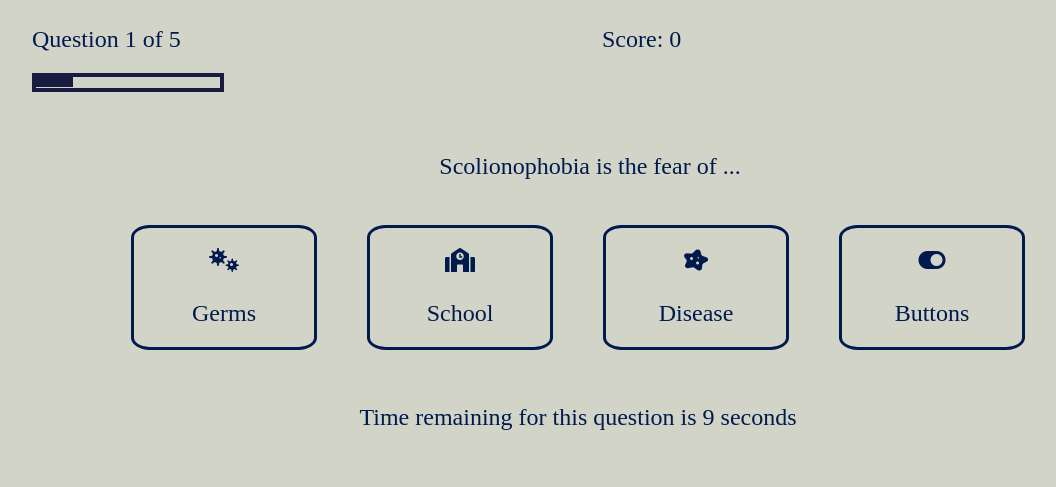
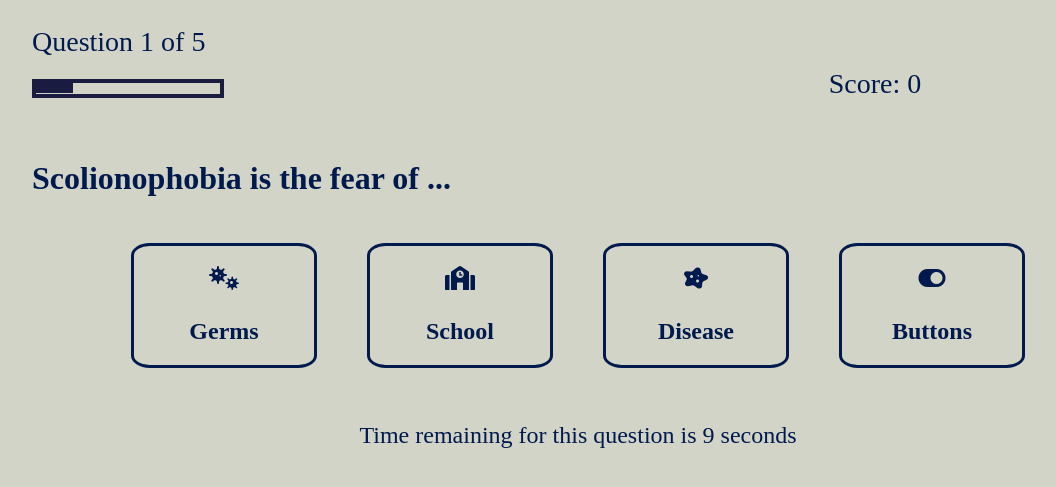
Before and after one commit to ConacBreslin/Face-your-fears, a plain HTML site: page quiz.html in a window 1280 px wide. Both pictures are taken after typing "5" into the empty fields and a click on the button "Go!". Shown: the part 123-610 px from the top of the page, without its empty margins (50-1106 px from the left). Drawn offline with nearby package versions, Linux system fonts and the light colour scheme; a web font is replaced by a local one.

Commit message:
Style and layout of hud area

```diff
--- a/assets/css/style.css
+++ b/assets/css/style.css
@@ -45,11 +45,12 @@ ol {
     border: 2px solid #1a1b41;
 }
 
-.option{
+.option {
         border: 3px solid #001a4d;
         border-radius: 10%;
         margin: 25px;
         padding-top: 15px;
+        font-weight: 800;
 }
 
 .correct {
@@ -58,6 +59,14 @@ ol {
 
 .incorrect {
     background-color: red;
+}
+
+#hudQuestion {
+    font-size: 1.75rem;
+}
+
+#hudScore {
+    font-size: 1.75rem;
 }
 
 #progressBar {
@@ -74,7 +83,8 @@ ol {
 
 #questionArea {
     margin-top: 1.5rem;
-   text-align: center;
+    font-weight: 800;
+   font-size: 2rem;
 }
 
 #cardArea {
--- a/quiz.html
+++ b/quiz.html
@@ -40,8 +40,8 @@
                         <div id="progressBarFull"></div>
                     </div>
                 </div>
-                <div class="col-6 text-start">
-                    <p id="hudScore">Score: 0</p>
+                <div class="col-6 text-center">
+                    <p id="hudScore"><br>Score: 0</p>
                 </div>
                 <div class="col-12" id="questionArea">
                 </div>
```
